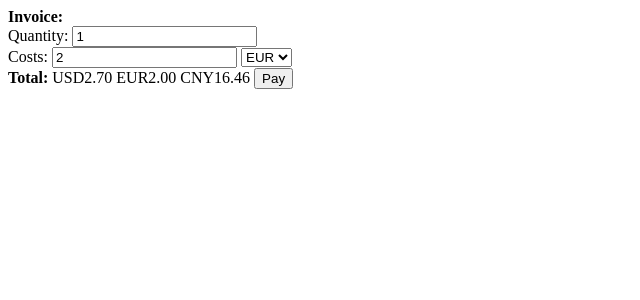
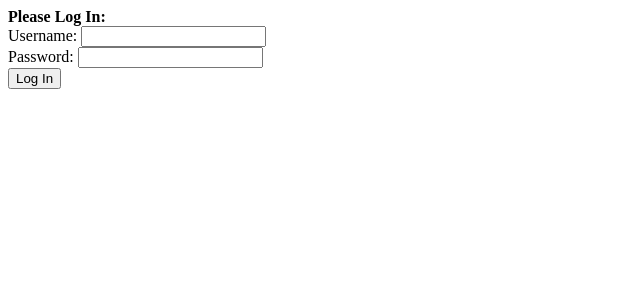
Before and after one commit to brentonstrine/angular-login, a PHP site: page / in a window 1280 px wide. Shown: the top 300 px of the page, without its empty margins (0-640 px from the left). Run offline with PHP 8.4, Linux system fonts and the light colour scheme; some libraries are stand-ins or nearby versions.

Commit message:
begin setting up login
alert username on login

```diff
--- a/angular.js
+++ b/angular.js
@@ -2,18 +2,11 @@
   'use strict';
 angular.module('login1', [])
   .controller('LoginController', function() {
-    this.qty = 1;
-    this.cost = 2;
-    this.inCurr = 'EUR';
-    this.currencies = ['USD', 'EUR', 'CNY'];
-    this.usdToForeignRates = {
-      USD: 1,
-      EUR: 0.74,
-      CNY: 6.09
-    };
+    this.username;
+    this.password;
 
-    this.total = function total(outCurr) {
-      return this.convertCurrency(this.qty * this.cost, this.inCurr, outCurr);
+    this.authenticate = function authenticate() {
+        alert(this.username);
     };
     this.convertCurrency = function convertCurrency(amount, inCurr, outCurr) {
       return amount * this.usdToForeignRates[outCurr] / this.usdToForeignRates[inCurr];
--- a/index.php
+++ b/index.php
@@ -8,22 +8,15 @@
 </head>
 <body >
   <div ng-app="login1" ng-controller="LoginController as login">
-  <b>Invoice:</b>
+  <b>Please Log In:</b>
   <div>
-    Quantity: <input type="number" min="0" ng-model="login.qty" required >
+    Username: <input type="text" min="0" ng-model="login.username" required >
   </div>
   <div>
-    Costs: <input type="number" min="0" ng-model="login.cost" required >
-    <select ng-model="login.inCurr">
-      <option ng-repeat="c in login.currencies">{{c}}</option>
-    </select>
+    Password: <input type="password" min="0" ng-model="login.password" required >
   </div>
   <div>
-    <b>Total:</b>
-    <span ng-repeat="c in login.currencies">
-      {{login.total(c) | currency:c}}
-    </span>
-    <button class="btn" ng-click="login.pay()">Pay</button>
+    <button class="btn" ng-click="login.authenticate()">Log In</button>
   </div>
 </div>
 </body>
```
